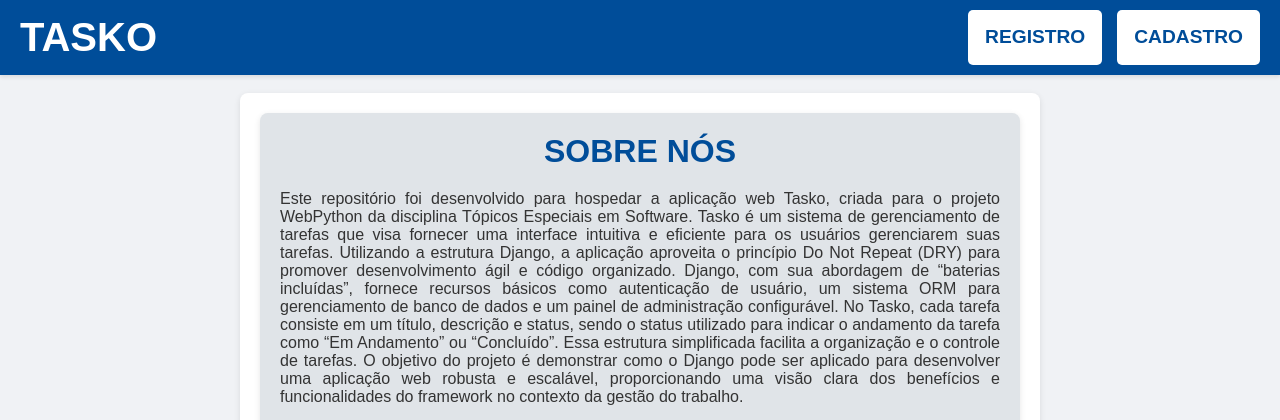
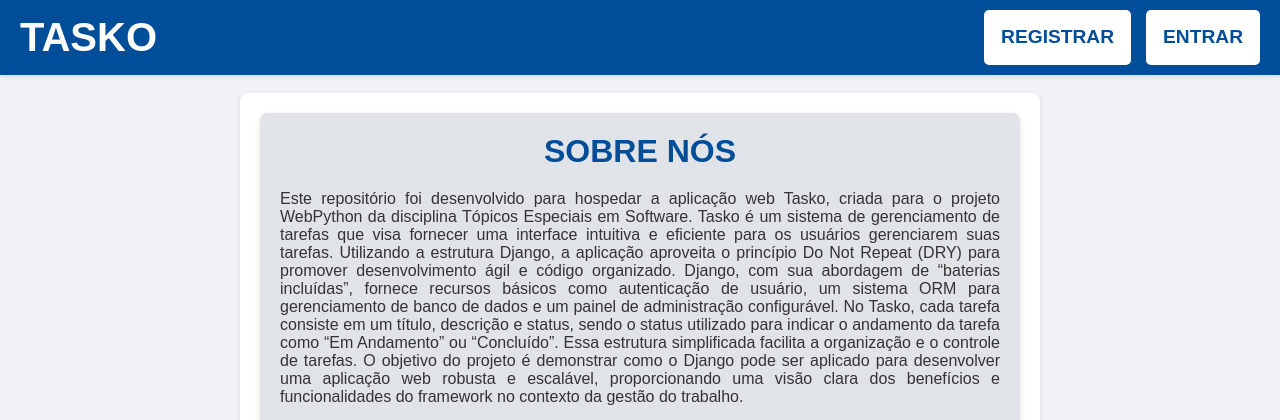
Before and after one commit to briansantoss/Tasko, a Django app: page / in a window 1280 px wide. Shown: the top 420 px of the page. Run offline with Django 5.2, Linux system fonts and the light colour scheme.

Commit message:
Consertando a home e o estilo

```diff
--- a/home/templates/home/index.html
+++ b/home/templates/home/index.html
@@ -12,8 +12,8 @@
     <header class="header">
         <h1>TASKO</h1>
         <nav class="navbar">
-            <a href="{% url 'register' %}" aria-label="Página de Registro"><strong>REGISTRO</strong></a>
-            <a href="{% url 'login' %}" aria-label="Página de Cadastro"><strong>CADASTRO</strong></a>
+            <a href="{% url 'register' %}" aria-label="Página de Registro"><strong>REGISTRAR</strong></a>
+            <a href="{% url 'login' %}" aria-label="Página de Login"><strong>ENTRAR</strong></a>
         </nav>
     </header>
     <main class="content">
--- a/login/templates/login/login.html
+++ b/login/templates/login/login.html
@@ -1,8 +1,10 @@
+{% load static %}
 <!DOCTYPE html>
 <html lang="en">
 <head>
     <meta charset="UTF-8">
     <title>Login - Tasko</title>
+    <link rel="stylesheet" href="{% static 'global.css' %}">
     <style>
         body{
             height: 98vh;
```
